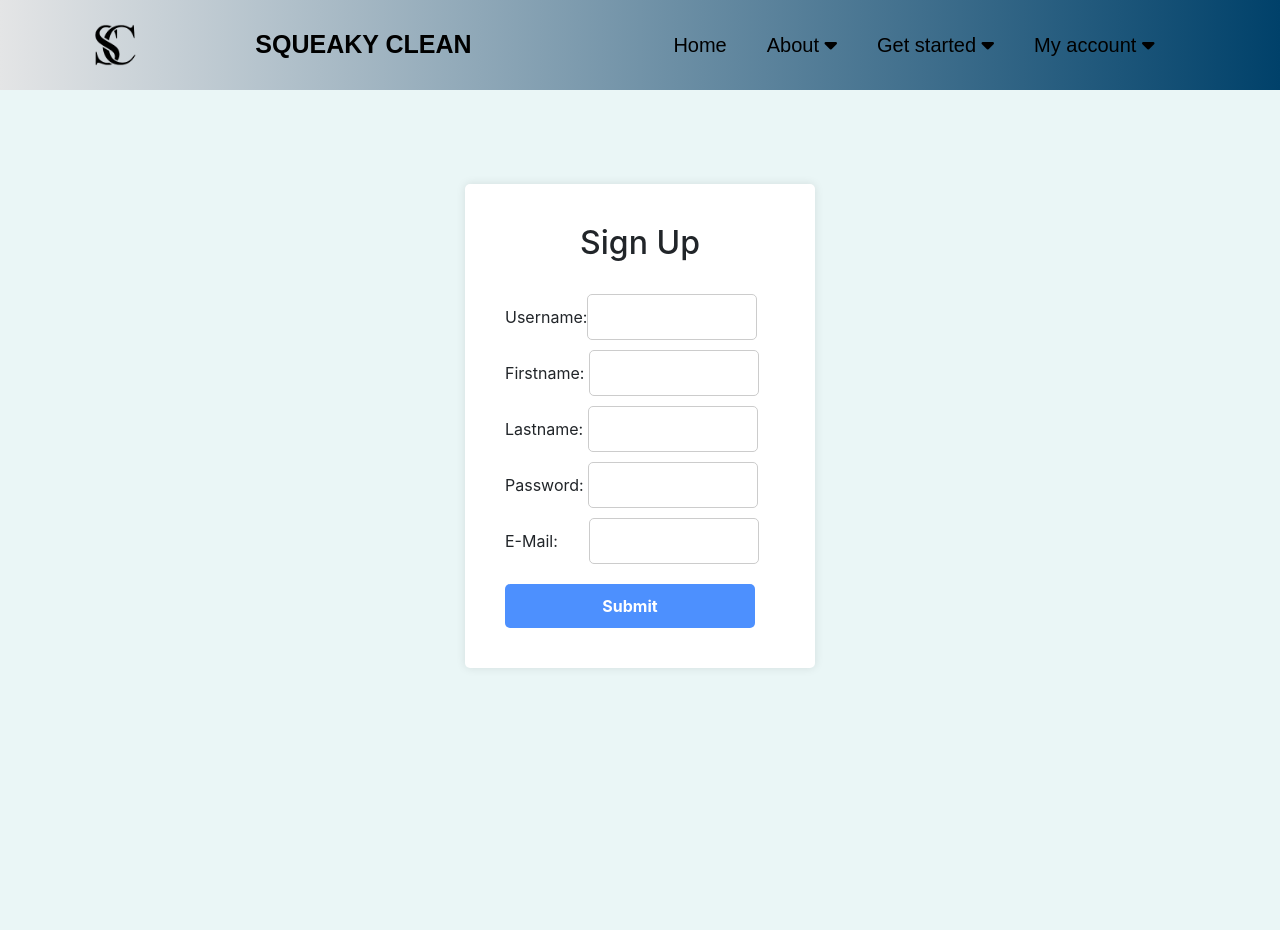
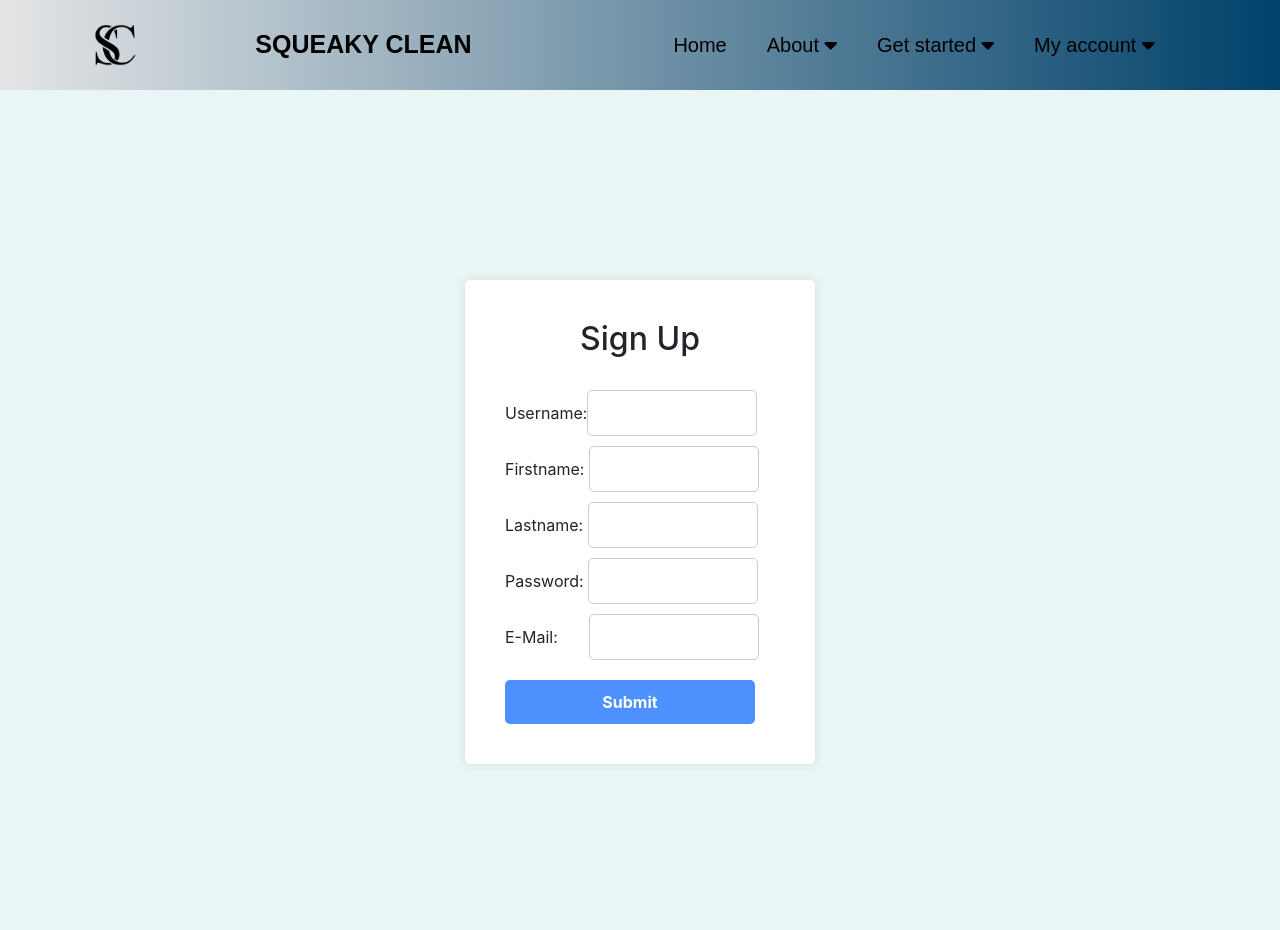
Before and after one commit to Akshay-343/spr3--index, a Django app: page /accounts/signup/ in a window 1280 px wide. Before the commit the page ends 668 px from the top, so only its background shows below. Run offline with Django 4.2, Linux system fonts and the light colour scheme; some libraries are stand-ins or nearby versions.

Commit message:
Add files via upload

```diff
--- a/templates/registration/login.html
+++ b/templates/registration/login.html
@@ -94,6 +94,10 @@ body{
     <br>
     <br>
     <br>
+     <br>
+    <br>
+    <br>
+    <br>
 
 <div class="login">
   <form method="post" action="{% url 'login' %}">
--- a/templates/registration/signup.html
+++ b/templates/registration/signup.html
@@ -8,6 +8,9 @@
 {% endif %}
 
 <style>
+body{
+    background:  #eaf6f6 ;
+}
 .sup {
    margin-top: -170px;
     display: flex;
@@ -70,6 +73,10 @@ form{
     <br>
      <br>
     <br>
+     <br>
+    <br>
+    <br>
+    <br>
     <div class="sup">
 
 
```
